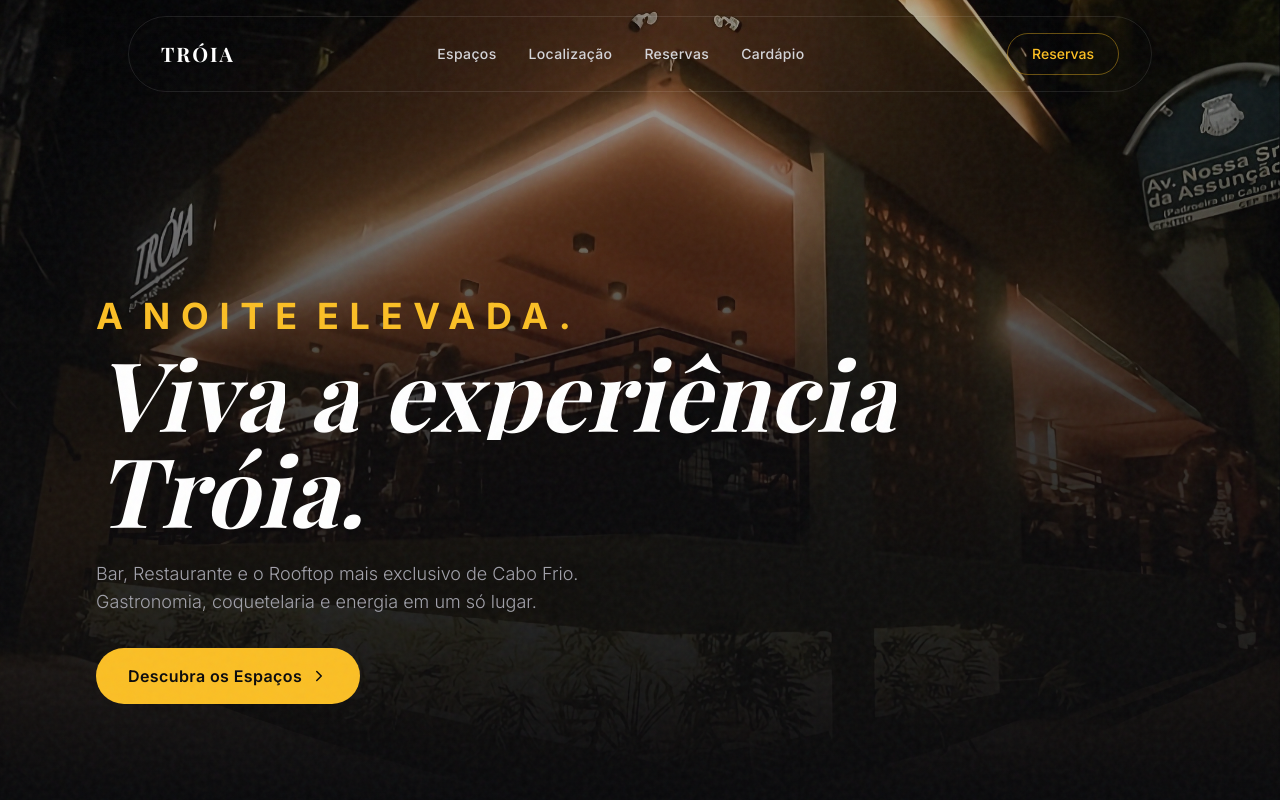
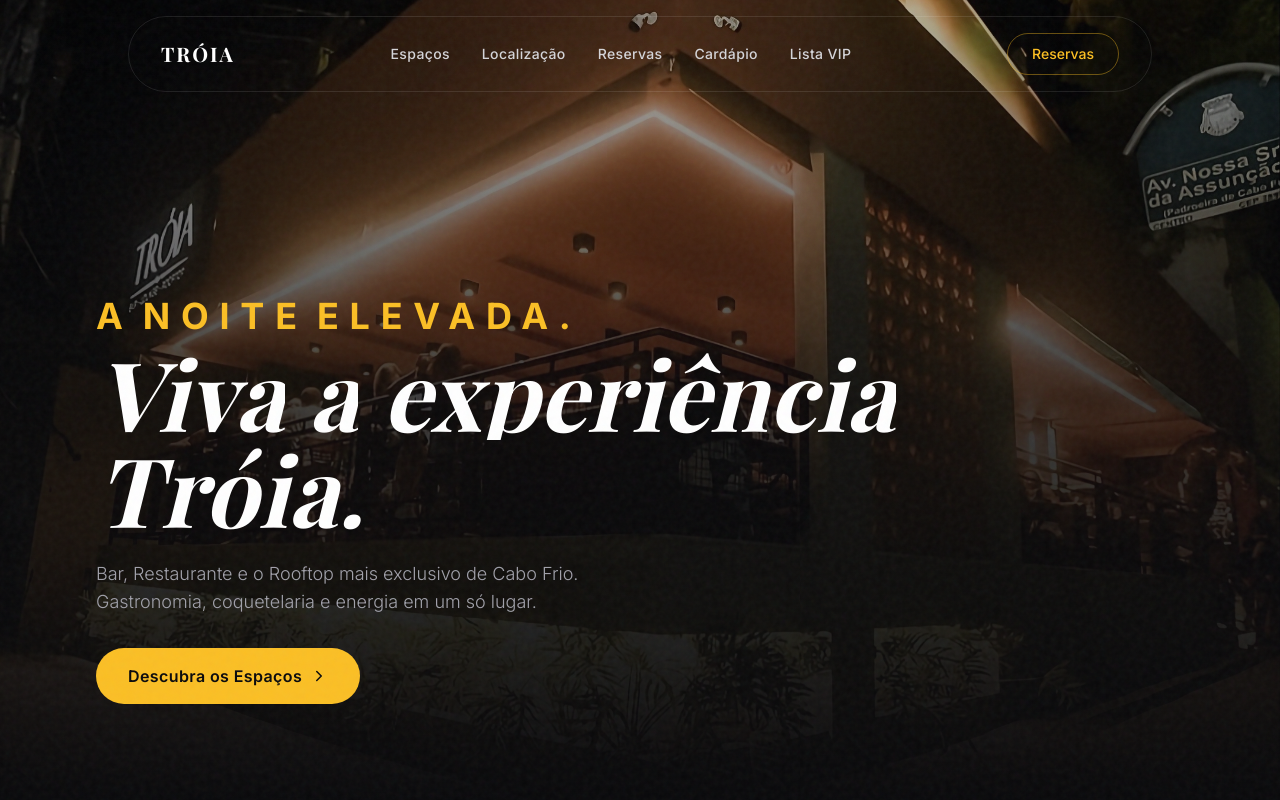
Before and after one commit to wLkFurtado/troia-site, a React (Vite) app: page / in a window 1280 px wide. Shown: the top 800 px of the page. Built offline with nearby package versions, Linux system fonts and the light colour scheme; a web font is replaced by a local one.

Commit message:
fix: restaura Lista VIP no menu e no botão do card Lounge Rooftop

```diff
--- a/src/App.jsx
+++ b/src/App.jsx
@@ -54,6 +54,7 @@
     { href: '#localizacao', label: 'Localização' },
     { href: '#reservas', label: 'Reservas' },
     { href: '#cardapio', label: 'Cardápio' },
+    { href: 'https://lista.troiacabofrio.com.br', label: 'Lista VIP', external: true },
   ];
 
   return (
@@ -589,8 +590,8 @@
             <li className="flex gap-3 items-center"><CheckCircle2 size={16} className="text-amber-400 flex-shrink-0" /> Programação semanal exclusiva</li>
             <li className="flex gap-3 items-center"><CheckCircle2 size={16} className="text-amber-400 flex-shrink-0" /> Consulte a programação no Instagram</li>
           </ul>
-          <a href="https://instagram.com/troiacabofrio" target="_blank" rel="noreferrer" className="block text-center w-full py-4 rounded-full border border-zinc-700 font-medium hover:border-amber-400 hover:text-amber-400 transition-all duration-300">
-            Ver no Instagram
+          <a href="https://lista.troiacabofrio.com.br" target="_blank" rel="noreferrer" className="block text-center w-full py-4 rounded-full border border-zinc-700 font-medium hover:border-amber-400 hover:text-amber-400 transition-all duration-300">
+            Lista VIP
           </a>
         </div>
 
```
